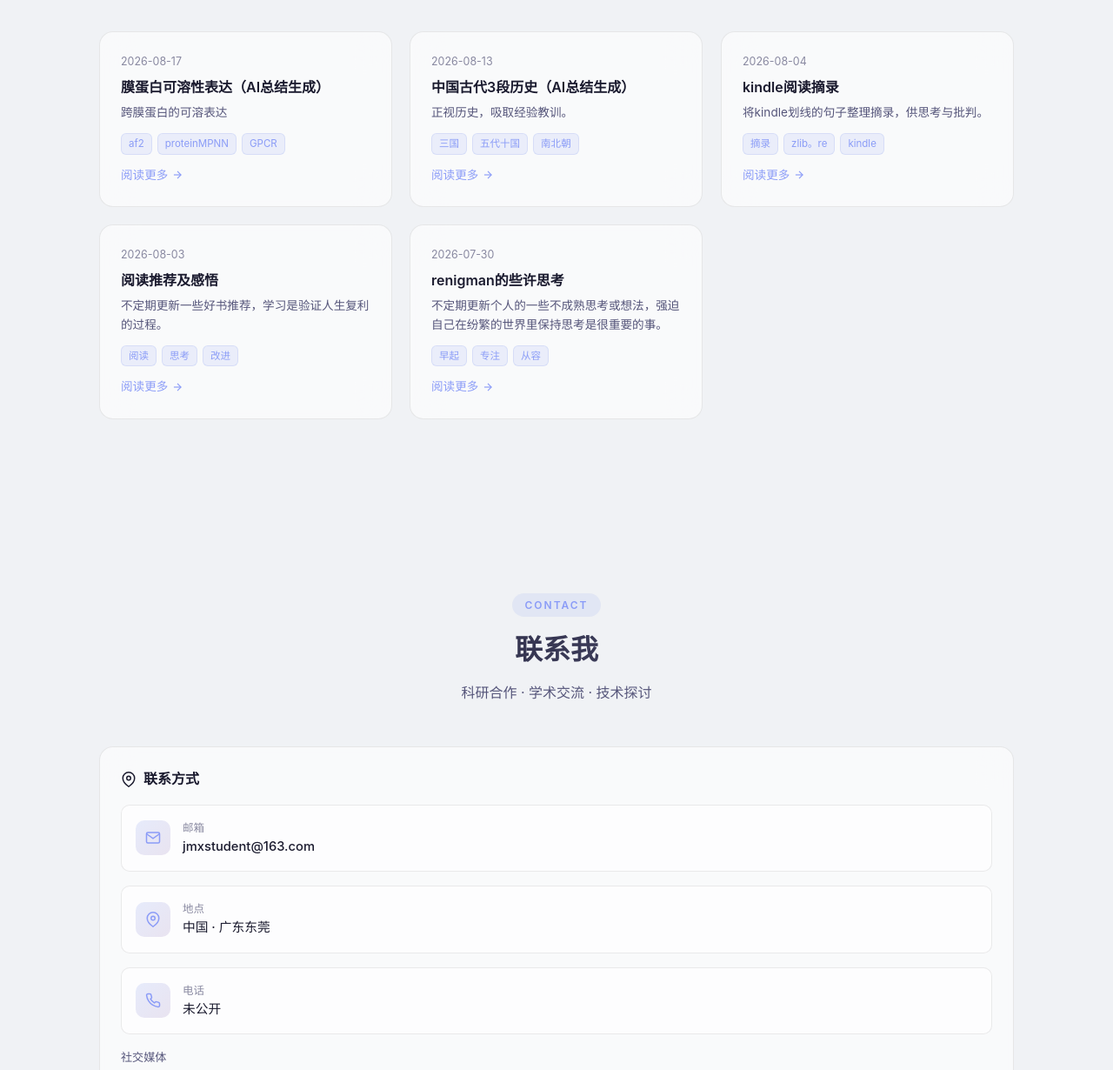
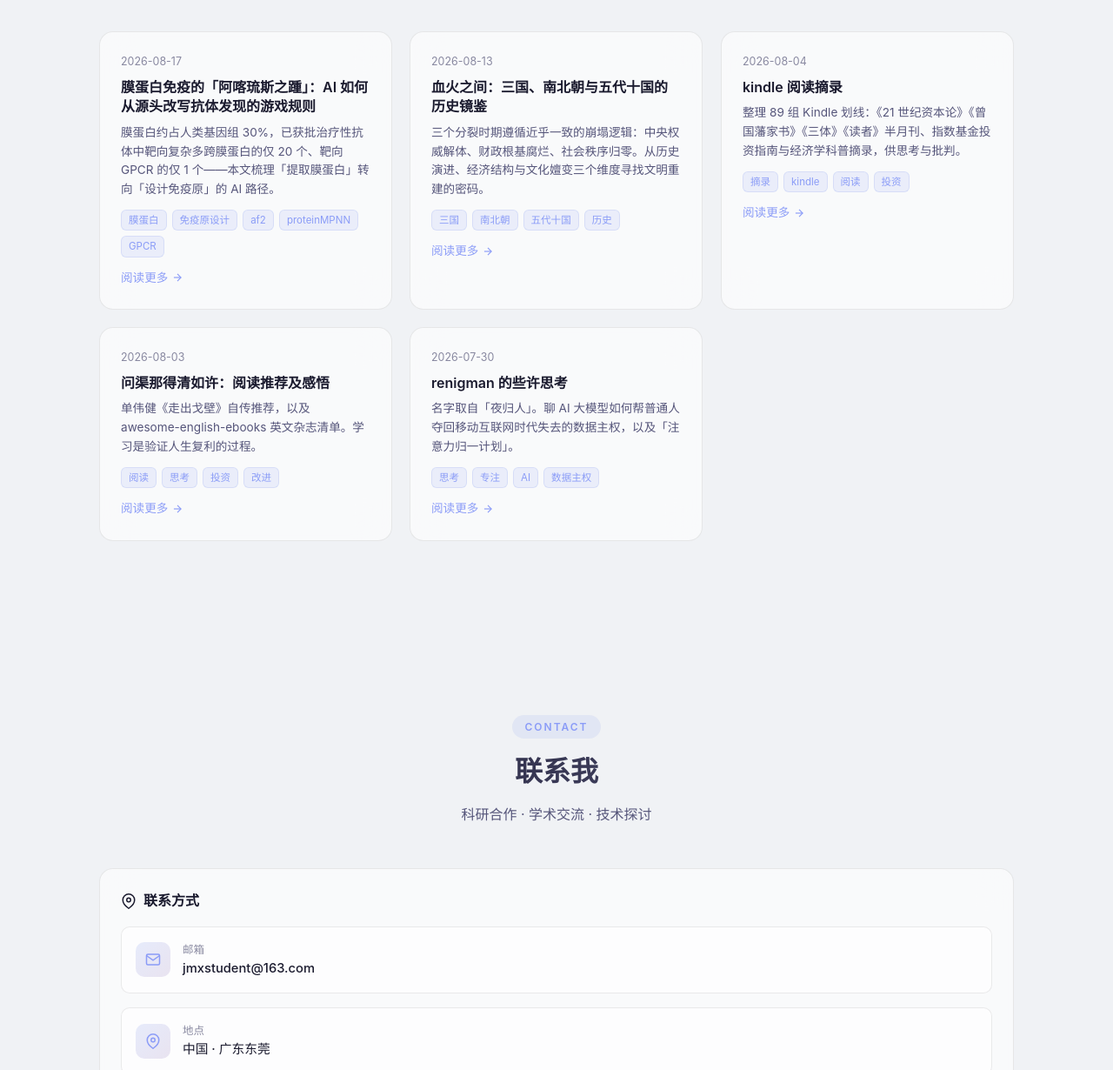
Before and after one commit to unplage/renigman, a plain HTML site: page index.html in a window 1280 px wide. Shown: the part 6990-8220 px from the top of the page at 87% size. Drawn offline with nearby package versions, Linux system fonts and the light colour scheme.

Commit message:
chore: sync actual repo state
- js/content.js: fix bio-box liveUrl to https://unplage.github.io/bio-box/
- blog/index.json: correct titles/excerpts/tags to match actual post content
- sw.js: v15, complete precache (apple-touch-icon, maskable svg, clear.html, blog posts), skipWaiting/claim, offline fallback
- manifest.json: add id/scope/lang/dir/categories/display_override, maskable svg
- index.html: canonical, apple meta, theme-color sync with manual toggle, drop dead giscus, JSON-LD sameAs
- js/sections/contact.js: replace missing Formspree form with mailto button, dedupe social links
- feed.xml/sitemap.xml: sync corrected post metadata, sitemap adds lastmod
- README.md/AGENTS.md: align docs with actual repo state (branch deploy, 12 projects, mailto, no giscus)

```diff
--- a/blog/index.json
+++ b/blog/index.json
@@ -1,42 +1,42 @@
 [
   {
     "slug": "solution-design",
-    "title": "膜蛋白可溶性表达（AI总结生成）",
+    "title": "膜蛋白免疫的「阿喀琉斯之踵」：AI 如何从源头改写抗体发现的游戏规则",
     "date": "2026-08-17",
-    "excerpt": "跨膜蛋白的可溶表达",
-    "tags": ["af2", "proteinMPNN", "GPCR"],
+    "excerpt": "膜蛋白约占人类基因组 30%，已获批治疗性抗体中靶向复杂多跨膜蛋白的仅 20 个、靶向 GPCR 的仅 1 个——本文梳理「提取膜蛋白」转向「设计免疫原」的 AI 路径。",
+    "tags": ["膜蛋白", "免疫原设计", "af2", "proteinMPNN", "GPCR"],
     "filename": "solution-design.md"
   },
   {
     "slug": "3_Periods_Of_History",
-    "title": "中国古代3段历史（AI总结生成）",
+    "title": "血火之间：三国、南北朝与五代十国的历史镜鉴",
     "date": "2026-08-13",
-    "excerpt": "正视历史，吸取经验教训。",
-    "tags": ["三国", "五代十国", "南北朝"],
+    "excerpt": "三个分裂时期遵循近乎一致的崩塌逻辑：中央权威解体、财政根基腐烂、社会秩序归零。从历史演进、经济结构与文化嬗变三个维度寻找文明重建的密码。",
+    "tags": ["三国", "南北朝", "五代十国", "历史"],
     "filename": "3_Periods_Of_History.md"
   },
   {
+    "slug": "notes_from_kindle",
+    "title": "kindle 阅读摘录",
+    "date": "2026-08-04",
+    "excerpt": "整理 89 组 Kindle 划线：《21 世纪资本论》《曾国藩家书》《三体》《读者》半月刊、指数基金投资指南与经济学科普摘录，供思考与批判。",
+    "tags": ["摘录", "kindle", "阅读", "投资"],
+    "filename": "notes_from_kindle.md"
+  },
+  {
     "slug": "reading-plan",
-    "title": "阅读推荐及感悟",
+    "title": "问渠那得清如许：阅读推荐及感悟",
     "date": "2026-08-03",
-    "excerpt": "不定期更新一些好书推荐，学习是验证人生复利的过程。",
-    "tags": ["阅读", "思考", "改进"],
+    "excerpt": "单伟健《走出戈壁》自传推荐，以及 awesome-english-ebooks 英文杂志清单。学习是验证人生复利的过程。",
+    "tags": ["阅读", "思考", "投资", "改进"],
     "filename": "reading-plan.md"
   },
   {
     "slug": "self-ponder",
-    "title": "renigman的些许思考",
+    "title": "renigman 的些许思考",
     "date": "2026-07-30",
-    "excerpt": "不定期更新个人的一些不成熟思考或想法，强迫自己在纷繁的世界里保持思考是很重要的事。",
-    "tags": ["早起", "专注", "从容"],
+    "excerpt": "名字取自「夜归人」。聊 AI 大模型如何帮普通人夺回移动互联网时代失去的数据主权，以及「注意力归一计划」。",
+    "tags": ["思考", "专注", "AI", "数据主权"],
     "filename": "self-ponder.md"
-  },
-  {
-    "slug": "notes_from_kindle",
-    "title": "kindle阅读摘录",
-    "date": "2026-08-04",
-    "excerpt": "将kindle划线的句子整理摘录，供思考与批判。",
-    "tags": ["摘录", "zlib。re", "kindle"],
-    "filename": "notes_from_kindle.md"
   }
 ]
--- a/index.html
+++ b/index.html
@@ -4,9 +4,14 @@
   <meta charset="UTF-8" />
   <meta name="viewport" content="width=device-width, initial-scale=1.0" />
   <meta name="description" content="renigman 的个人主页：9 年抗体发现与工程化改造经验，专注抗体人源化、噬菌体展示、NGS 抗体库分析及 AI 生物信息学工具开发。" />
-  <meta name="theme-color" content="#667eea" />
-  <meta http-equiv="Content-Security-Policy" content="default-src 'self'; script-src 'self' https://cdn.jsdelivr.net https://unplage.github.io 'unsafe-inline'; style-src 'self' https://fonts.googleapis.com 'unsafe-inline'; font-src https://fonts.gstatic.com; img-src 'self' data:; connect-src 'self' https://formspree.io; frame-src 'self' https://giscus.app; base-uri 'self'; form-action https://formspree.io" />
+  <meta name="theme-color" content="#0f0f1a" id="themeColorMeta" />
+  <meta http-equiv="Content-Security-Policy" content="default-src 'self'; script-src 'self' https://cdn.jsdelivr.net https://unplage.github.io 'unsafe-inline'; style-src 'self' https://fonts.googleapis.com 'unsafe-inline'; font-src https://fonts.gstatic.com; img-src 'self' data:; connect-src 'self' https://formspree.io; frame-src 'self'; base-uri 'self'; form-action 'self' https://formspree.io" />
   <meta name="keywords" content="抗体发现,抗体工程,抗体人源化,噬菌体展示,抗体库,NGS分析,生物信息学,AI智能体,renigman" />
+  <link rel="canonical" href="https://unplage.github.io/renigman/" />
+  <meta name="mobile-web-app-capable" content="yes" />
+  <meta name="apple-mobile-web-app-capable" content="yes" />
+  <meta name="apple-mobile-web-app-status-bar-style" content="black-translucent" />
+  <meta name="apple-mobile-web-app-title" content="renigman" />
   <meta property="og:title" content="renigman · 抗体发现与抗体工程" />
   <meta property="og:description" content="renigman 的个人主页：9 年抗体发现与工程化改造经验，专注抗体人源化、噬菌体展示、NGS 抗体库分析及 AI 生物信息学工具开发。" />
   <meta property="og:url" content="https://unplage.github.io/renigman/" />
@@ -21,6 +26,7 @@
   <link rel="icon" type="image/svg+xml" href="icons/icon-192.svg" />
   <link rel="icon" type="image/png" sizes="192x192" href="icons/icon-192.png" />
   <link rel="apple-touch-icon" href="icons/apple-touch-icon.png" />
+  <link rel="mask-icon" href="icons/icon-192.svg" color="#667eea" />
   <link rel="manifest" href="manifest.json" />
   <link rel="alternate" type="application/rss+xml" title="renigman 的技术博客" href="feed.xml" />
   <link rel="preconnect" href="https://fonts.googleapis.com" />
@@ -41,6 +47,8 @@
         }
       }
       document.documentElement.setAttribute('data-theme', t)
+      var meta = document.getElementById('themeColorMeta')
+      if (meta) meta.setAttribute('content', t === 'dark' ? '#0f0f1a' : '#f0f2f5')
     })()
   </script>
   <script type="application/ld+json">
@@ -54,7 +62,8 @@
     "description": "深耕抗体发现与工程化改造 9 年，融合 AI 与生物信息学驱动下一代抗体药物研发",
     "url": "https://unplage.github.io/renigman/",
     "email": "jmxstudent@163.com",
-    "knowsAbout": ["抗体发现","抗体工程","抗体人源化","噬菌体展示","NGS分析","AI智能体"]
+    "knowsAbout": ["抗体发现","抗体工程","抗体人源化","噬菌体展示","NGS分析","AI智能体"],
+    "sameAs": ["https://github.com/unplage"]
   }
   </script>
   <title>renigman · 抗体发现与抗体工程</title>
@@ -116,7 +125,6 @@
           <div class="skeleton-line" style="width:75%"></div>
         </div>
       </div>
-      <div id="giscusContainer" class="giscus-container"></div>
     </div>
   </div>
 
--- a/js/content.js
+++ b/js/content.js
@@ -87,7 +87,7 @@ const CONTENT = {
       desc: '面向抗体研发日常场景的生物医学工具箱：同一仓库内集成「靶点调研 → 引物设计 → 序列分析 → 抗体库检索」全流程工具。靶点调研报告生成器可一键检索 PubMed、ClinicalTrials.gov、Open Targets、UniProt、ChEMBL、HPA 与多国专利数据，调用 DeepSeek / MiMo / 智谱 GLM 等多 AI 厂商输出带引用的结构化研判，并导出 Markdown / JSON / PPT / Word / PDF；引物侧覆盖 NNK 突变组合、His-mut 多点组氨酸突变与 BsaI 位点重复性分析，配合经 56 条序列校准（RMSE 1.16 °C）的 Tm 计算器给出退火温度建议；分析侧提供纯前端多序列比对与 CDR 提取、IgBLAST 检索。除 PWA 与 Python 桌面版外，大部分工具为单文件 HTML / Tkinter 脚本，数据不出本机、开箱即用。',
       tech: ['Python', 'PWA', 'BioPython', 'IgBLAST', 'AI APIs'],
       emoji: '\uD83E\uDDEC',
-      liveUrl: 'https://github.com/unplage/bio-box',
+      liveUrl: 'https://unplage.github.io/bio-box/',
       codeUrl: 'https://github.com/unplage/bio-box',
       tools: [
         { name: 'target-info', desc: '靶点调研报告生成器：PWA + PyQt5 双版本，整合文献/临床/靶点/药物/专利多源检索，多 AI 厂商联网研判，支持突变特异检索（如 EGFR T790M）、本地历史报告库与追问问答。' },
--- a/js/main.js
+++ b/js/main.js
@@ -47,12 +47,14 @@
 
   function initTheme() {
     var btn = document.getElementById('themeToggle')
+    var meta = document.getElementById('themeColorMeta')
     if (btn) {
       btn.addEventListener('click', function () {
         var current = document.documentElement.getAttribute('data-theme')
         var next = current === 'light' ? 'dark' : 'light'
         document.documentElement.setAttribute('data-theme', next)
         localStorage.setItem('renigman-theme', next)
+        if (meta) meta.setAttribute('content', next === 'dark' ? '#0f0f1a' : '#f0f2f5')
       })
     }
   }
--- a/js/sections/contact.js
+++ b/js/sections/contact.js
@@ -1,6 +1,28 @@
 window.renderContact = function (container) {
   try {
   var d = CONTENT.contact
+  var mailto = 'mailto:' + d.email +
+    '?subject=' + encodeURIComponent('关于 renigman 个人主页的咨询') +
+    '&body=' + encodeURIComponent('你好 renigman：\n\n我想就以下方向与你交流：\n\n')
+
+  var SOCIAL_ICONS = {
+    github: '<svg width="18" height="18" viewBox="0 0 24 24" fill="none" stroke="currentColor" stroke-width="2"><path d="M9 19c-5 1.5-5-2.5-7-3m14 6v-3.87a3.37 3.37 0 0 0-.94-2.61c3.14-.35 6.44-1.54 6.44-7A5.44 5.44 0 0 0 20 4.77 5.07 5.07 0 0 0 19.91 1S18.73.65 16 2.48a13.38 13.38 0 0 0-7 0C6.27.65 5.09 1 5.09 1A5.07 5.07 0 0 0 5 4.77a5.44 5.44 0 0 0-1.5 3.78c0 5.42 3.3 6.61 6.44 7A3.37 3.37 0 0 0 9 18.13V22"/></svg>',
+    twitter: '<svg width="18" height="18" viewBox="0 0 24 24" fill="none" stroke="currentColor" stroke-width="2"><path d="M23 3a10.9 10.9 0 0 1-3.14 1.53 4.48 4.48 0 0 0-7.86 3v1A10.66 10.66 0 0 1 3 4s-4 9 5 13a11.64 11.64 0 0 1-7 2c9 5 20 0 20-11.5a4.5 4.5 0 0 0-.08-.83A7.72 7.72 0 0 0 23 3z"/></svg>',
+    linkedin: '<svg width="18" height="18" viewBox="0 0 24 24" fill="none" stroke="currentColor" stroke-width="2"><path d="M16 8a6 6 0 0 1 6 6v7h-4v-7a2 2 0 0 0-2-2 2 2 0 0 0-2 2v7h-4v-7a6 6 0 0 1 6-6z"/><rect x="2" y="9" width="4" height="12"/><circle cx="4" cy="4" r="2"/></svg>',
+    blog: '<svg width="18" height="18" viewBox="0 0 24 24" fill="none" stroke="currentColor" stroke-width="2"><path d="M12 20h9"/><path d="M16.5 3.5a2.121 2.121 0 0 1 3 3L7 19l-4 1 1-4L16.5 3.5z"/></svg>',
+  }
+  var SOCIAL_LABELS = { github: 'GitHub', twitter: 'Twitter', linkedin: 'LinkedIn', blog: '博客' }
+
+  var seenUrls = {}
+  var socialLinks = Object.keys(SOCIAL_ICONS).map(function (key) {
+    var url = d.social[key]
+    if (!url) return ''
+    if (key !== 'github' && url === d.social.github) return ''
+    if (seenUrls[url]) return ''
+    seenUrls[url] = true
+    return '<a href="' + url + '" class="social-link" target="_blank" rel="noopener" aria-label="' + SOCIAL_LABELS[key] + '">' + SOCIAL_ICONS[key] + '</a>'
+  }).join('')
+
   container.innerHTML = `
     <div class="section-header">
       <span class="section-tag">Contact</span>
@@ -42,21 +64,17 @@ window.renderContact = function (container) {
             </div>
           </div>
         </div>
+        <div style="margin-top:20px">
+          <a class="btn btn-primary" style="width:100%;justify-content:center;text-decoration:none" href="${mailto}">
+            <svg width="16" height="16" viewBox="0 0 24 24" fill="none" stroke="currentColor" stroke-width="2"><path d="M4 4h16c1.1 0 2 .9 2 2v12c0 1.1-.9 2-2 2H4c-1.1 0-2-.9-2-2V6c0-1.1.9-2 2-2z"/><polyline points="22,6 12,13 2,6"/></svg>
+            写邮件给我
+          </a>
+          <p style="font-size:0.8rem;color:var(--text-muted);margin-top:12px;text-align:center">学术交流 · 项目咨询 · 技术探讨</p>
+        </div>
         <div style="margin-top:16px">
           <div style="font-size:0.82rem;font-weight:500;color:var(--text-secondary);margin-bottom:10px">社交媒体</div>
           <div class="social-links">
-            <a href="${d.social.github}" class="social-link" target="_blank" rel="noopener" aria-label="GitHub">
-              <svg width="18" height="18" viewBox="0 0 24 24" fill="none" stroke="currentColor" stroke-width="2"><path d="M9 19c-5 1.5-5-2.5-7-3m14 6v-3.87a3.37 3.37 0 0 0-.94-2.61c3.14-.35 6.44-1.54 6.44-7A5.44 5.44 0 0 0 20 4.77 5.07 5.07 0 0 0 19.91 1S18.73.65 16 2.48a13.38 13.38 0 0 0-7 0C6.27.65 5.09 1 5.09 1A5.07 5.07 0 0 0 5 4.77a5.44 5.44 0 0 0-1.5 3.78c0 5.42 3.3 6.61 6.44 7A3.37 3.37 0 0 0 9 18.13V22"/></svg>
-            </a>
-            <a href="${d.social.twitter}" class="social-link" target="_blank" rel="noopener" aria-label="Twitter">
-              <svg width="18" height="18" viewBox="0 0 24 24" fill="none" stroke="currentColor" stroke-width="2"><path d="M23 3a10.9 10.9 0 0 1-3.14 1.53 4.48 4.48 0 0 0-7.86 3v1A10.66 10.66 0 0 1 3 4s-4 9 5 13a11.64 11.64 0 0 1-7 2c9 5 20 0 20-11.5a4.5 4.5 0 0 0-.08-.83A7.72 7.72 0 0 0 23 3z"/></svg>
-            </a>
-            <a href="${d.social.linkedin}" class="social-link" target="_blank" rel="noopener" aria-label="LinkedIn">
-              <svg width="18" height="18" viewBox="0 0 24 24" fill="none" stroke="currentColor" stroke-width="2"><path d="M16 8a6 6 0 0 1 6 6v7h-4v-7a2 2 0 0 0-2-2 2 2 0 0 0-2 2v7h-4v-7a6 6 0 0 1 6-6z"/><rect x="2" y="9" width="4" height="12"/><circle cx="4" cy="4" r="2"/></svg>
-            </a>
-            <a href="${d.social.blog}" class="social-link" target="_blank" rel="noopener" aria-label="博客">
-              <svg width="18" height="18" viewBox="0 0 24 24" fill="none" stroke="currentColor" stroke-width="2"><path d="M12 20h9"/><path d="M16.5 3.5a2.121 2.121 0 0 1 3 3L7 19l-4 1 1-4L16.5 3.5z"/></svg>
-            </a>
+            ${socialLinks}
           </div>
         </div>
       </div>
--- a/sitemap.xml
+++ b/sitemap.xml
@@ -2,31 +2,37 @@
 <urlset xmlns="http://www.sitemaps.org/schemas/sitemap/0.9">
   <url>
     <loc>https://unplage.github.io/renigman/</loc>
+    <lastmod>2026-11-15</lastmod>
     <changefreq>weekly</changefreq>
     <priority>1.0</priority>
   </url>
   <url>
     <loc>https://unplage.github.io/renigman/#blog/solution-design</loc>
+    <lastmod>2026-08-17</lastmod>
     <changefreq>monthly</changefreq>
     <priority>0.8</priority>
   </url>
   <url>
     <loc>https://unplage.github.io/renigman/#blog/3_Periods_Of_History</loc>
+    <lastmod>2026-08-13</lastmod>
     <changefreq>monthly</changefreq>
     <priority>0.8</priority>
   </url>
   <url>
     <loc>https://unplage.github.io/renigman/#blog/notes_from_kindle</loc>
+    <lastmod>2026-08-04</lastmod>
     <changefreq>monthly</changefreq>
     <priority>0.8</priority>
   </url>
   <url>
     <loc>https://unplage.github.io/renigman/#blog/reading-plan</loc>
+    <lastmod>2026-08-03</lastmod>
     <changefreq>monthly</changefreq>
     <priority>0.8</priority>
   </url>
   <url>
     <loc>https://unplage.github.io/renigman/#blog/self-ponder</loc>
+    <lastmod>2026-07-30</lastmod>
     <changefreq>monthly</changefreq>
     <priority>0.8</priority>
   </url>
```
Also changed, not shown: feed.xml (+10 -10 lines), sw.js (+66 -25 lines), manifest.json, 2 other files.
